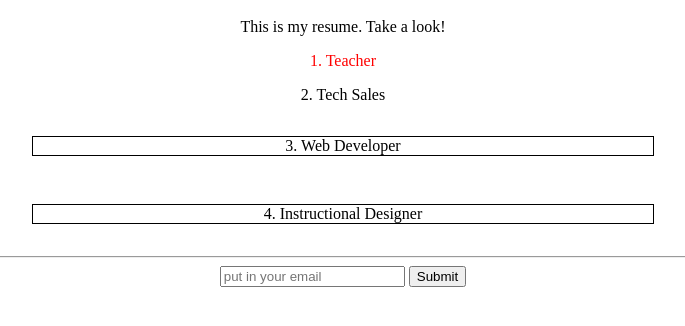
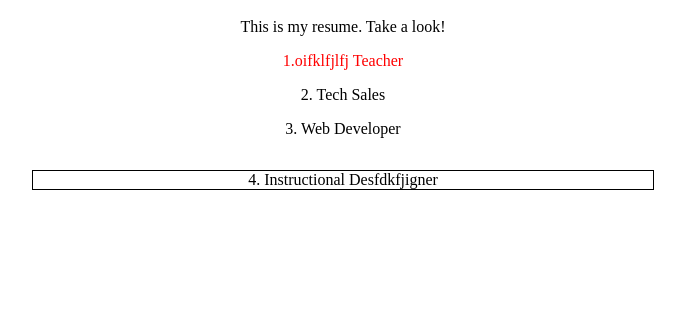
Before and after one commit to Jshah22/pfnp-resume, a plain HTML site: page index.html in a window 1280 px wide. Shown: the part 48-374 px from the top of the page, without its empty margins (297-982 px from the left). Drawn offline with Linux system fonts and the light colour scheme.

Commit message:
messed up

```diff
--- a/index.html
+++ b/index.html
@@ -7,15 +7,7 @@
 
 	<p>This is my resume. Take a look!<p>
 
-	<p id="first">1. Teacher<p>
+	<p id="first">1.oifklfjlfj Teacher<p>
 	<p>2. Tech Sales<p>
-	<p class="current">3. Web Developer<p>
-	<p class="current">4. Instructional Designer<p>
-
-<body>
-
-<hr>
-
-<input type="email" placeholder="put in your email">
-
-<input type="submit">
+	<p class="currfjldsjfl;dsent">3. Web Developer<p>
+	<p class="current">4. Instructional Desfdkfjigner<p>
```
